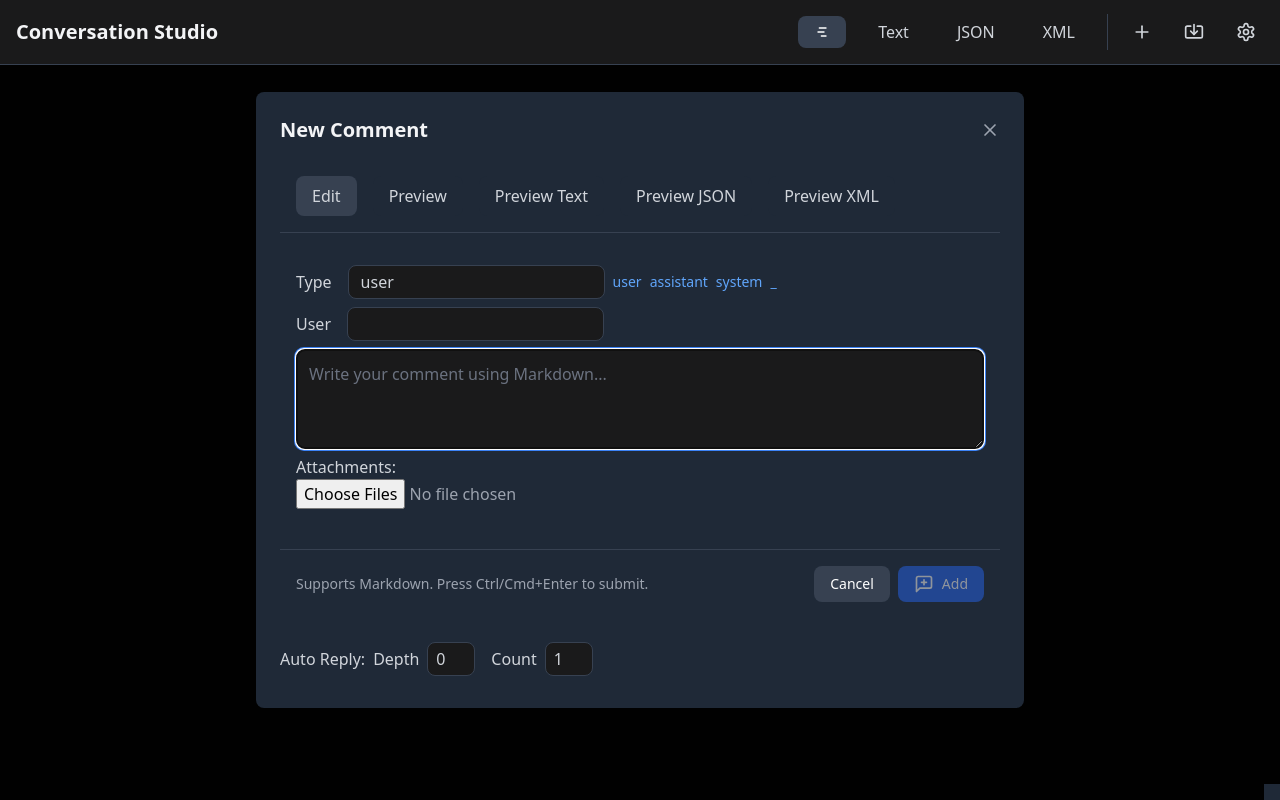
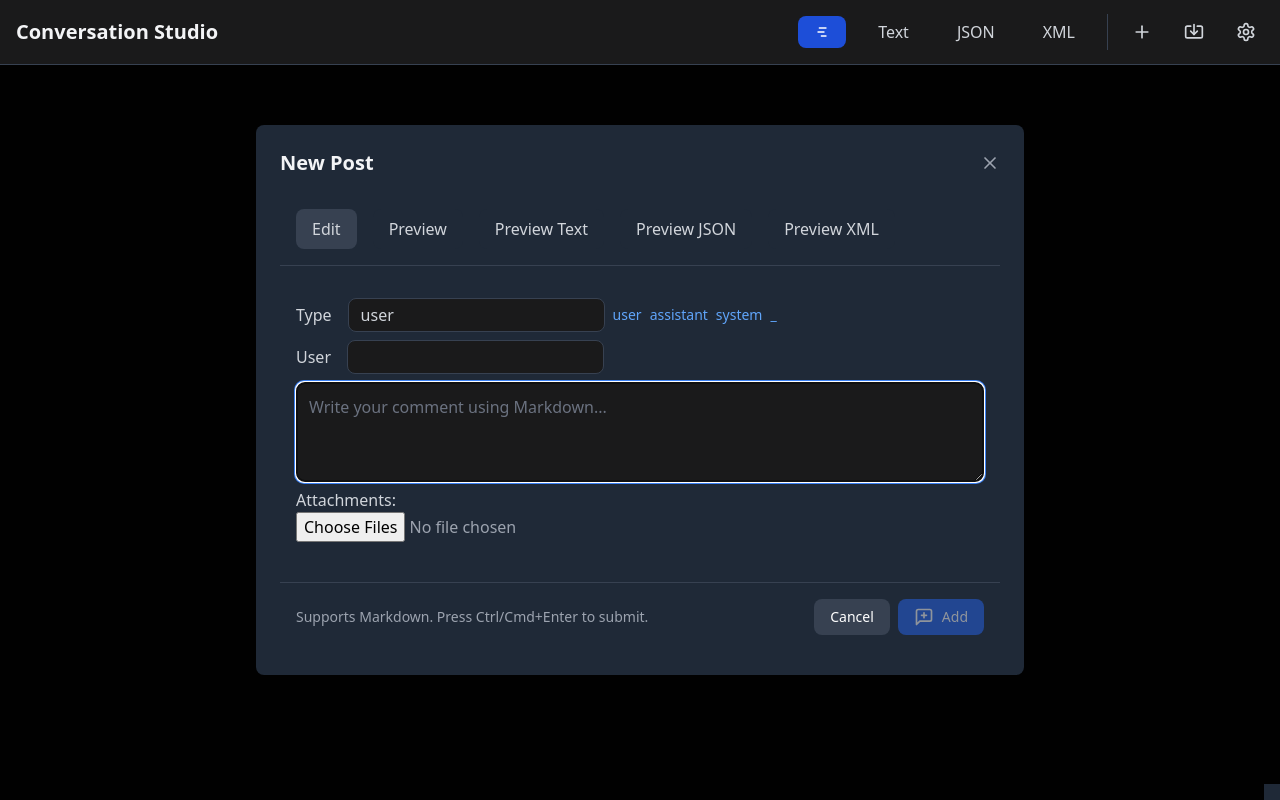
Before and after one commit to johnhenry/conversation-studio, a React (Vite) app: page / in a window 1280 px wide. Both pictures are taken after a click on the button 1142 px from the left and 32 px from the top of the page. Built offline with nearby package versions, Linux system fonts and the light colour scheme.

Commit message:
cosmetics

```diff
--- a/src/components/Comment.tsx
+++ b/src/components/Comment.tsx
@@ -380,11 +380,28 @@ const Comment: React.FC<CommentProps> = ({
             <div className="flex justify-end gap-2 ml-auto">
               {showDelete && !isEditing && !disableEditing && (
                 <>
+                  <button
+                    title={chatFocustId === "" ? "Forum Mode" : "Chat Mode"}
+                    onClick={() => {
+                      if (chatFocustId) {
+                        setChatFocustId("");
+                      } else {
+                        setChatFocustId(comment.id);
+                      }
+                    }}
+                    className="text-gray-400 hover:text-blue-400 transition-colors"
+                  >
+                    {!chatFocustId ? (
+                      <ChartNoAxesGantt size={16} />
+                    ) : (
+                      <Menu size={16} />
+                    )}
+                  </button>
                   {!isEditing && appConfig.ai.base.type && (
                     <button
                       onClick={handleAutoReply}
                       title="Auto Reply"
-                      className="text-gray-400 hover:text-blue-400 transition-colors"
+                      className="text-gray-400 hover:text-green-400 transition-colors"
                     >
                       <Sparkles size={16} />
                     </button>
@@ -396,41 +413,25 @@ const Comment: React.FC<CommentProps> = ({
                   >
                     <MessageSquare size={16} />
                   </button>
-                  <button
-                    title="Toggle Chat Mode"
-                    onClick={() => {
-                      if (chatFocustId) {
-                        setChatFocustId("");
-                      } else {
-                        setChatFocustId(comment.id);
-                      }
-                    }}
-                    className="text-gray-400 hover:text-red-400 transition-colors"
-                  >
-                    {!chatFocustId ? (
-                      <ChartNoAxesGantt size={16} />
-                    ) : (
-                      <Menu size={16} />
-                    )}
-                  </button>
+
                   <button
                     onClick={handleCopy}
-                    title="Copy content"
-                    className="text-gray-400 hover:text-blue-400 transition-colors"
+                    title="Copy"
+                    className="text-gray-400 hover:text-yellow-400 transition-colors"
                   >
                     <Copy size={16} />
                   </button>
                   <button
                     onClick={handleClone}
-                    title="Clone comment (creates copy at same level)"
-                    className="text-gray-400 hover:text-blue-400 transition-colors"
+                    title="Duplicate"
+                    className="text-gray-400 hover:text-orange-400 transition-colors"
                   >
                     <CopyPlus size={16} />
                   </button>
 
                   <button
                     onClick={() => onDelete?.(comment.id)}
-                    title="Delete comment"
+                    title="Delete"
                     className="text-gray-400 hover:text-red-400 transition-colors"
                   >
                     <Trash2 size={16} />
--- a/src/components/CommentEditor.tsx
+++ b/src/components/CommentEditor.tsx
@@ -395,7 +395,9 @@ const CommentEditor: React.FC<CommentEditorProps> = ({
         onKeyDown={handleKeyDown}
       >
         <div className="flex justify-between items-center mb-4">
-          <h2 className="text-xl font-semibold text-gray-100">New Comment</h2>
+          <h2 className="text-xl font-semibold text-gray-100">
+            {parentId ? "Reply" : "New Post"}
+          </h2>
 
           <button
             onClick={handleClose}
@@ -453,9 +455,7 @@ const CommentEditor: React.FC<CommentEditorProps> = ({
               Preview XML
             </button>
           </div>
-
           <div className="p-4">{renderContent()}</div>
-
           <div className="flex justify-between items-center text-sm text-gray-400 p-4 border-t border-gray-700">
             <span>Supports Markdown. Press Ctrl/Cmd+Enter to submit.</span>
             <div className="flex gap-2">
@@ -504,6 +504,7 @@ const CommentEditor: React.FC<CommentEditorProps> = ({
               )}
             </div>
           </div>
+          {appConfig.ai.base.type && (
             <div className="flex items-center">
               Auto Reply:
               <label className="flex items-center space-x-2 p-2 rounded-lg text-gray-300 hover:bg-gray-700 hover:text-white transition-colors cursor-pointer gap-2">
@@ -528,6 +529,7 @@ const CommentEditor: React.FC<CommentEditorProps> = ({
                 />
               </label>
             </div>
+          )}
         </form>
       </div>
     </div>
--- a/src/components/Header.tsx
+++ b/src/components/Header.tsx
@@ -24,6 +24,8 @@ const Header: React.FC<HeaderProps> = ({
   chatFocustId,
   setChatFocustId,
 }) => {
+  const chatFocustIdColor = chatFocustId ? "gray" : "blue";
+
   return (
     <header className="fixed top-0 left-0 right-0 bg-[#1A1A1B] border-b border-gray-700 z-50">
       <div className="container mx-auto px-4">
@@ -37,6 +39,7 @@ const Header: React.FC<HeaderProps> = ({
           {/* Navigation */}
           <nav className="flex items-center space-x-4">
             <button
+              title={chatFocustId === "" ? "Forum Mode" : "Chat Mode"}
               onClick={() => {
                 setActiveTab("forum");
                 if (!["text", "xml", "json"].includes(activeTab)) {
@@ -45,10 +48,10 @@ const Header: React.FC<HeaderProps> = ({
               }}
               className={`px-4 py-2 rounded-lg transition-colors ${
                 activeTab === "forum"
-                  ? "bg-gray-700 text-white"
-                  : "text-gray-300 hover:bg-gray-700"
+                  ? `bg-${chatFocustIdColor}-700 text-white`
+                  : `text-${chatFocustIdColor}-300 hover:bg-${chatFocustIdColor}-700`
               }`}
-              aria-label={chatFocustId === "" ? "Tree View" : "Chat View"}
+              aria-label={chatFocustId === "" ? "Forum Mode" : "Chat Mode"}
             >
               {chatFocustId === "" ? (
                 <ChartNoAxesGantt size={16} />
@@ -57,6 +60,7 @@ const Header: React.FC<HeaderProps> = ({
               )}
             </button>
             <button
+              title={`View Text`}
               onClick={() => setActiveTab("text")}
               className={`px-4 py-2 rounded-lg transition-colors ${
                 activeTab === "text"
@@ -67,6 +71,7 @@ const Header: React.FC<HeaderProps> = ({
               Text
             </button>
             <button
+              title={`View JSON`}
               onClick={() => setActiveTab("json")}
               className={`px-4 py-2 rounded-lg transition-colors ${
                 activeTab === "json"
@@ -77,6 +82,7 @@ const Header: React.FC<HeaderProps> = ({
               JSON
             </button>
             <button
+              title={`View XML`}
               onClick={() => setActiveTab("xml")}
               className={`px-4 py-2 rounded-lg transition-colors ${
                 activeTab === "xml"
```
Lines whose indentation alone changed are shown as unchanged.
